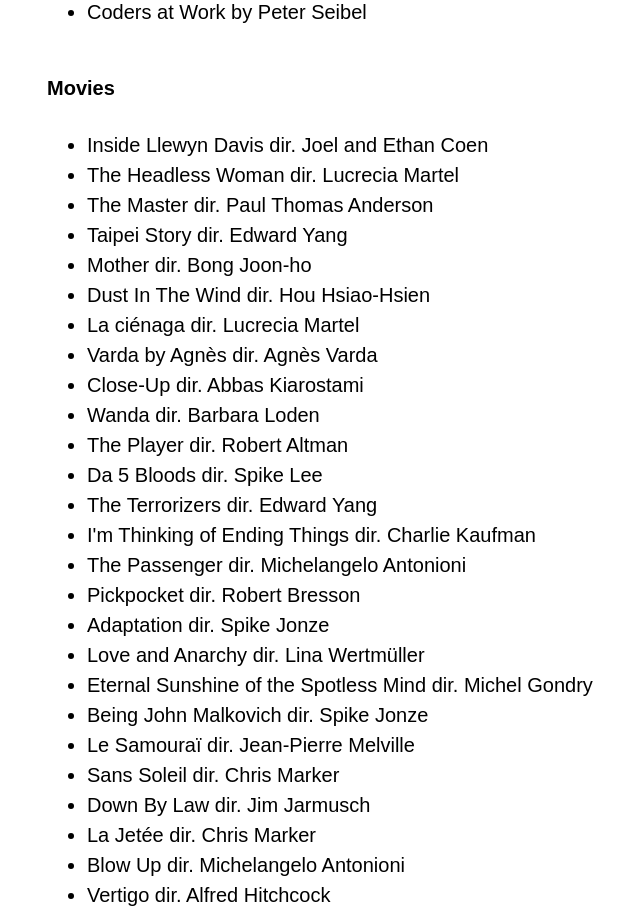
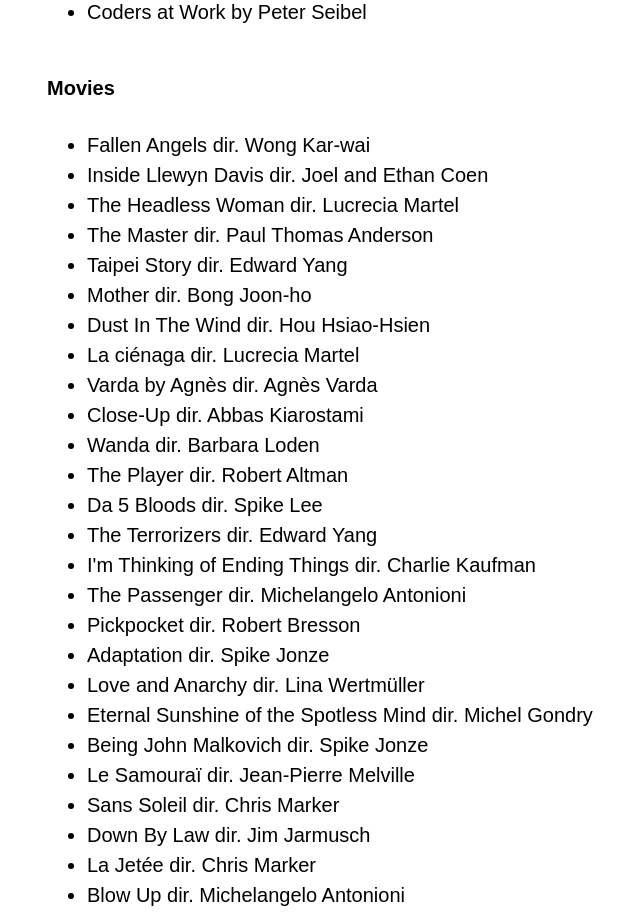
Before and after one commit to NicholasLYang/NicholasLYang.github.io, a React (Create React App) app: page /reading in a window 1280 px wide. Shown: the part 1100-2015 px from the top of the page, without its empty margins (293-933 px from the left). Built offline with nearby package versions, Linux system fonts and the light colour scheme; a web font is replaced by a local one.

Commit message:
Updated reading list

```diff
--- a/src/ReadingListPage.tsx
+++ b/src/ReadingListPage.tsx
@@ -67,6 +67,7 @@ const ReadingListPage = () => {
       <div>
         <h4> Movies </h4>
         <ul>
+          <li> Fallen Angels dir. Wong Kar-wai </li>
           <li> Inside Llewyn Davis dir. Joel and Ethan Coen </li>
           <li> The Headless Woman dir. Lucrecia Martel </li>
           <li> The Master dir. Paul Thomas Anderson </li>
```
